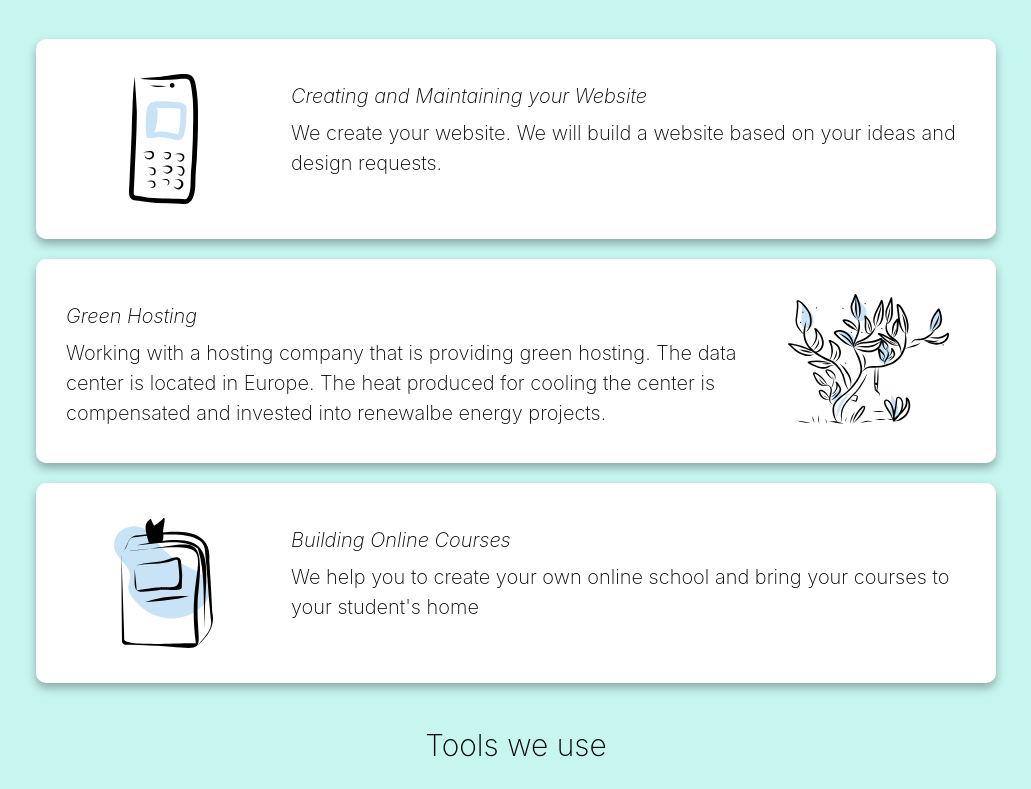
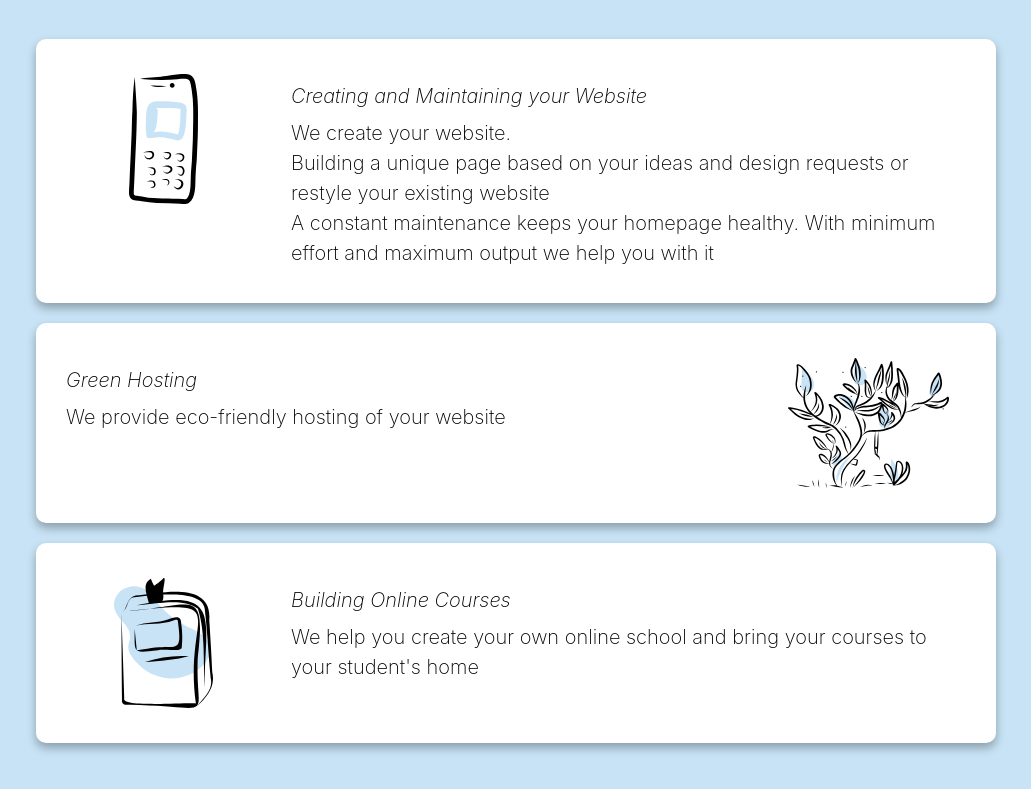
Before and after one commit to SabMc/meegoshcode, a React (Create React App) app: page / in a window 1280 px wide. Shown: the part 1151-1940 px from the top of the page, without its empty margins (124-1155 px from the left). Built offline with nearby package versions, Linux system fonts and the light colour scheme.

Commit message:
Adjust colours; change text

```diff
--- a/src/App.css
+++ b/src/App.css
@@ -10,7 +10,7 @@
   --primary-color:#524F4F;
   --secondary-color:#75BBE7;
   --box-shadow: 0 5px 10px rgba(0, 0, 0, 0.3);
-  --background-color: #C7F5F0;
+  --background-color: #C7e3f5;
 
 }
 
--- a/src/components/Skills.js
+++ b/src/components/Skills.js
@@ -23,8 +23,9 @@ function Skills() {
               </div>
             <div className="service-txt">
               <h3>Creating and Maintaining your Website</h3>
-              <p>We create your website.
-                We will build a website based on your ideas and design requests.
+              <p>We create your website.<br/>
+                Building a unique page based on your ideas and design requests or restyle your existing website<br/>
+                A constant maintenance keeps your homepage healthy. With minimum effort and maximum output we help you with it
               </p>
             </div>
             </div>
@@ -32,8 +33,7 @@ function Skills() {
             <div className="service">
             <div className="service-txt">
               <h3>Green Hosting</h3>
-              <p>Working with a hosting company that is providing green hosting. The data center is located in Europe. The heat produced for cooling the center is compensated and invested into renewalbe energy projects.
-              </p>
+              <p>We provide eco-friendly hosting of your website</p>
             </div>
             <div className="service-img">
               <img src={tree} alt="tree representing green hosting of the website"/>
@@ -46,7 +46,7 @@ function Skills() {
               </div>
             <div className="service-txt">
               <h3>Building Online Courses</h3>
-              <p>We help you to create your own online school and bring your courses to your student's home
+              <p>We help you create your own online school and bring your courses to your student's home
               </p>
             </div>
             </div>
```
